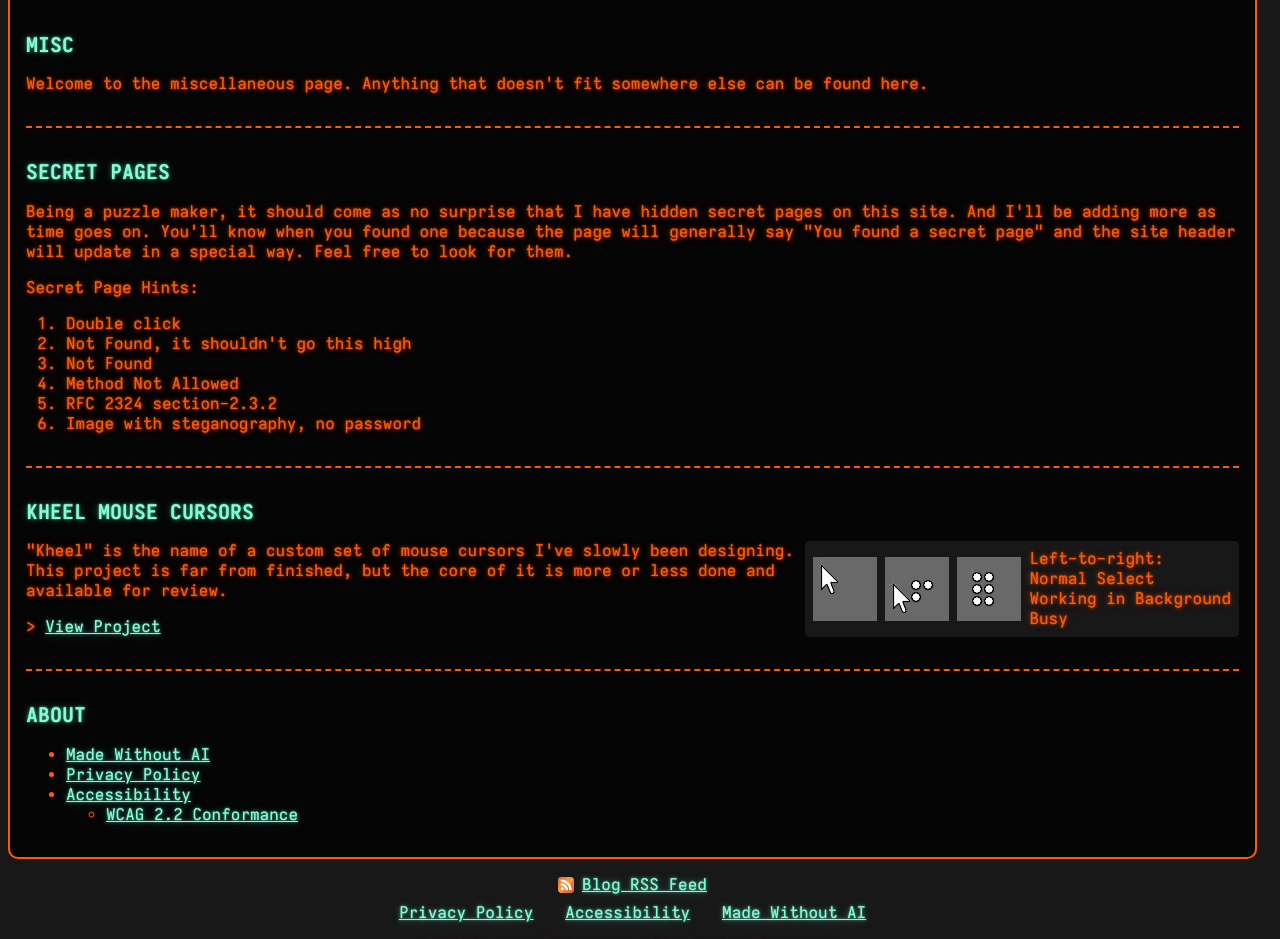
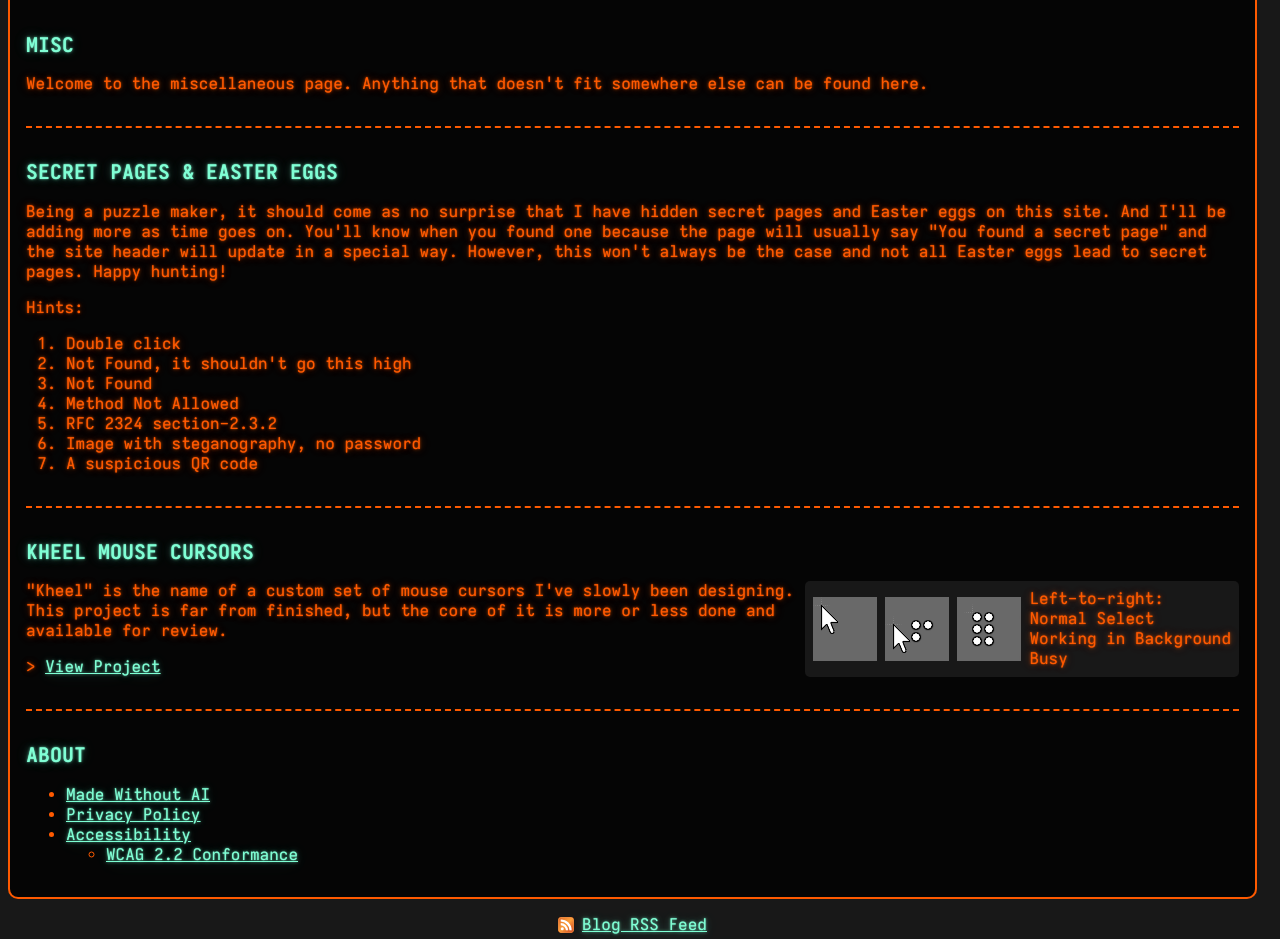
Before and after one commit to jgmortim/johnpuzzle.com, a PHP site: page /misc/ in a window 1280 px wide. Shown: the part 160-1099 px from the top of the page. Run offline with PHP 8.4, Linux system fonts and the light colour scheme; style sheets or scripts are compiled from the project's sources.

Commit message:
update easter egg list

```diff
--- a/site/misc/index.php
+++ b/site/misc/index.php
@@ -32,13 +32,14 @@ include('../includes/assets.php');
     </section>
     <hr>
     <section class="main-section">
-        <h2>Secret Pages</h2>
+        <h2>Secret Pages & Easter Eggs</h2>
         <p>
-            Being a puzzle maker, it should come as no surprise that I have hidden secret pages on this site. And I'll be adding more
-            as time goes on. You'll know when you found one because the page will generally say "You found a secret page" and
-            the site header will update in a special way. Feel free to look for them.
+            Being a puzzle maker, it should come as no surprise that I have hidden secret pages and Easter eggs on this site. And
+            I'll be adding more as time goes on. You'll know when you found one because the page will usually say "You found a
+            secret page" and the site header will update in a special way. However, this won't always be the case and not all
+            Easter eggs lead to secret pages. Happy hunting!
         </p>
-        <p>Secret Page Hints:</p>
+        <p>Hints:</p>
         <ol>
             <li>Double click</li>
             <li>Not Found, it shouldn't go this high</li>
@@ -46,6 +47,7 @@ include('../includes/assets.php');
             <li>Method Not Allowed</li>
             <li>RFC 2324 section-2.3.2</li>
             <li>Image with steganography, no password</li>
+            <li>A suspicious QR code</li>
         </ol>
     </section>
     <hr>
--- a/site/sitemap.xml
+++ b/site/sitemap.xml
@@ -28,7 +28,7 @@
     </url>
     <url>
         <loc>https://johnpuzzle.com/misc/</loc>
-        <lastmod>2026-11-01</lastmod>
+        <lastmod>2026-11-27</lastmod>
         <priority>0.8000</priority>
     </url>
     <url>
```
Also changed, not shown: README.md.
